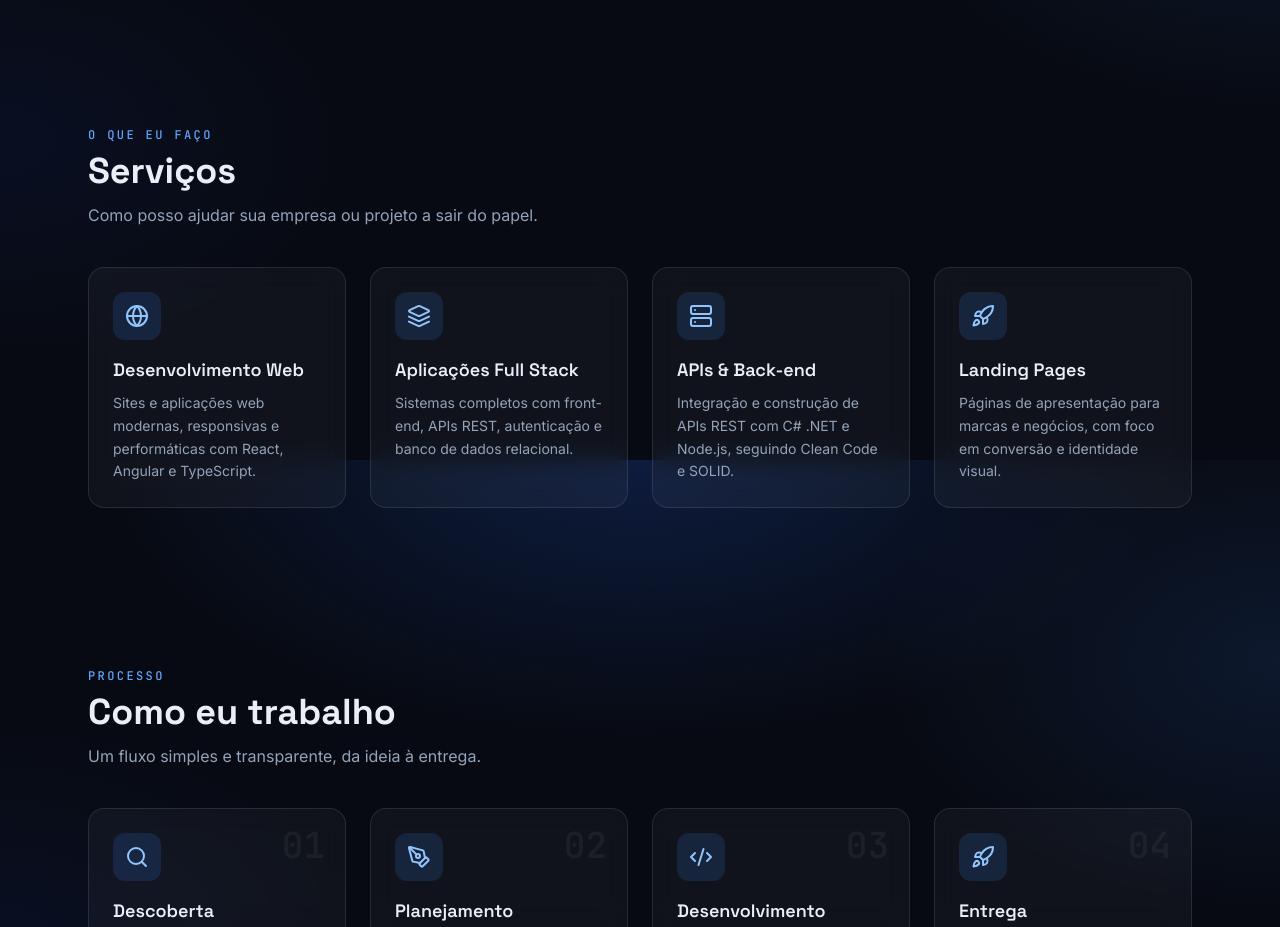
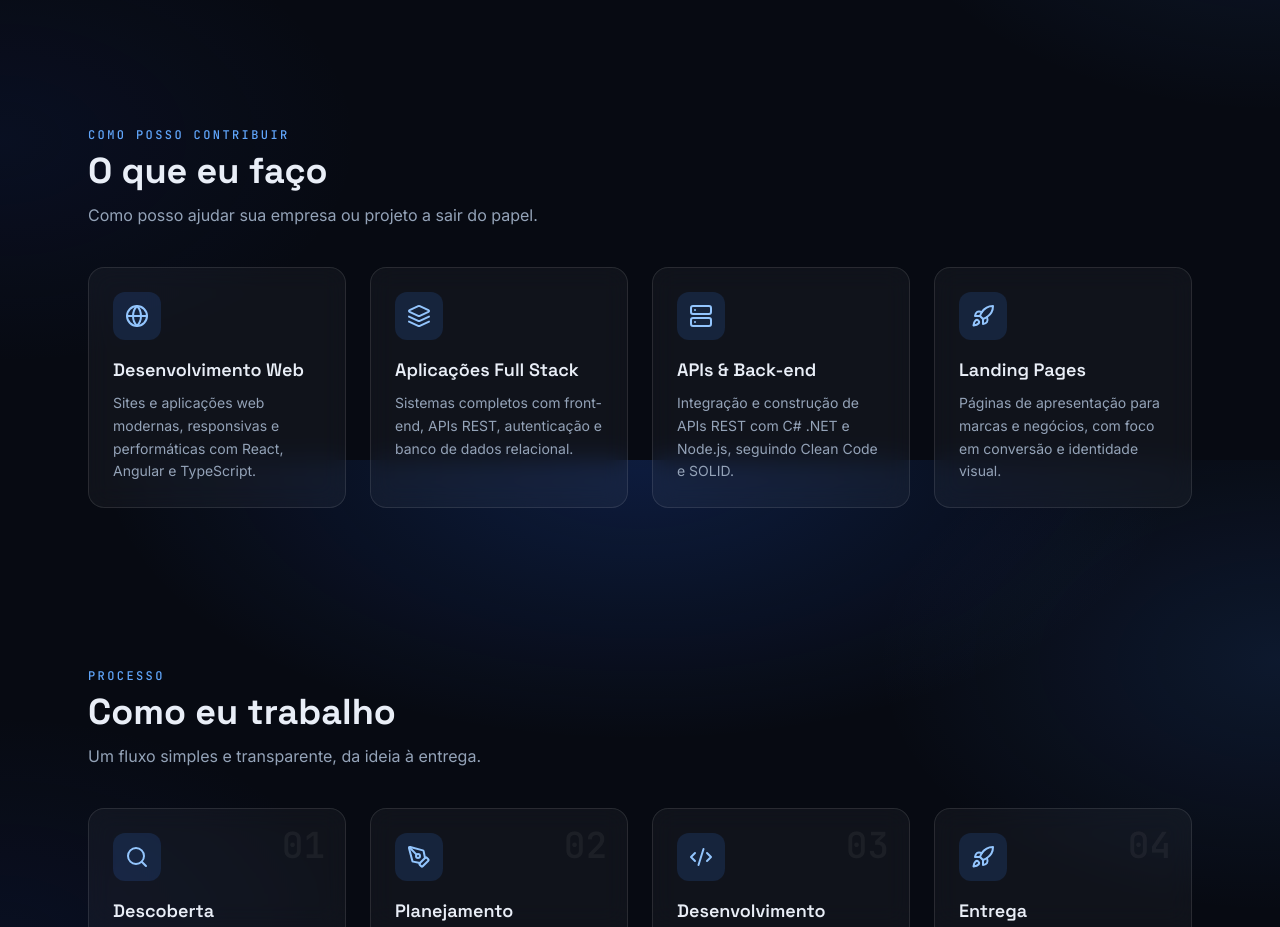
Before and after one commit to markin-98/MV-Tech-Studio, a Next.js app: page / in a window 1280 px wide. Shown: the part 3540-4467 px from the top of the page. Built offline with nearby package versions, Linux system fonts and the light colour scheme.

Commit message:
refactor: título da seção de serviços para "O que eu faço"
Enquadramento que atende tanto CLT quanto freelance.

Co-Authored-By: Claude Opus 4.8 <noreply@anthropic.com>

```diff
--- a/components/Services.tsx
+++ b/components/Services.tsx
@@ -9,10 +9,10 @@ export default function Services() {
     <section id="servicos" className="section-pad">
       <Reveal>
         <p className="eyebrow">
-          O que eu faço
+          Como posso contribuir
         </p>
         <h2 className="mt-2 text-3xl font-display font-bold text-fg sm:text-4xl">
-          Serviços
+          O que eu faço
         </h2>
         <p className="mt-3 max-w-2xl text-muted">
           Como posso ajudar sua empresa ou projeto a sair do papel.
```
